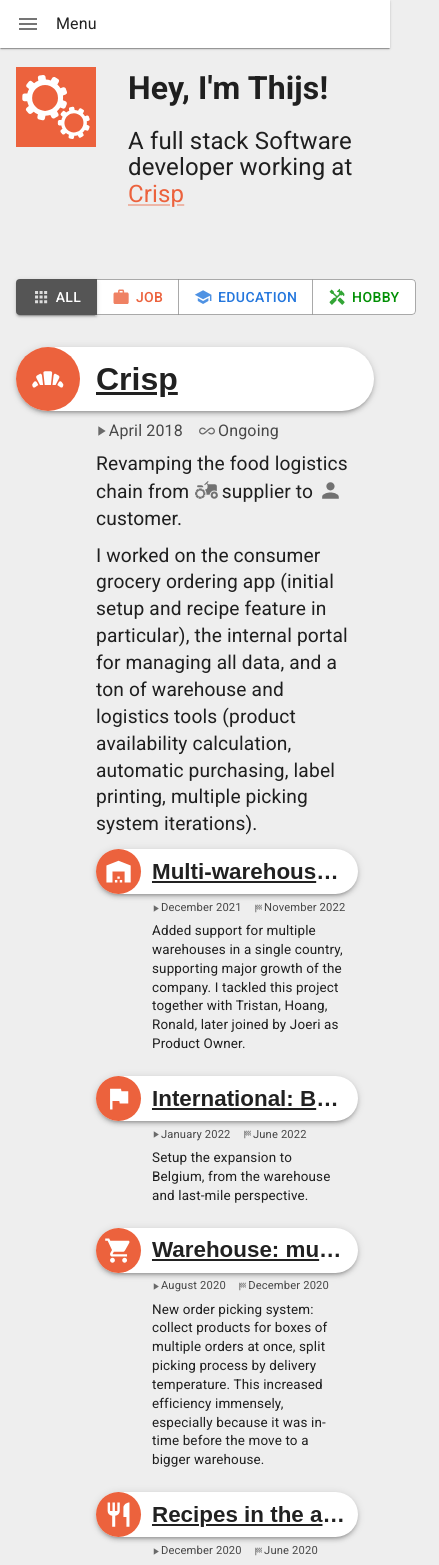
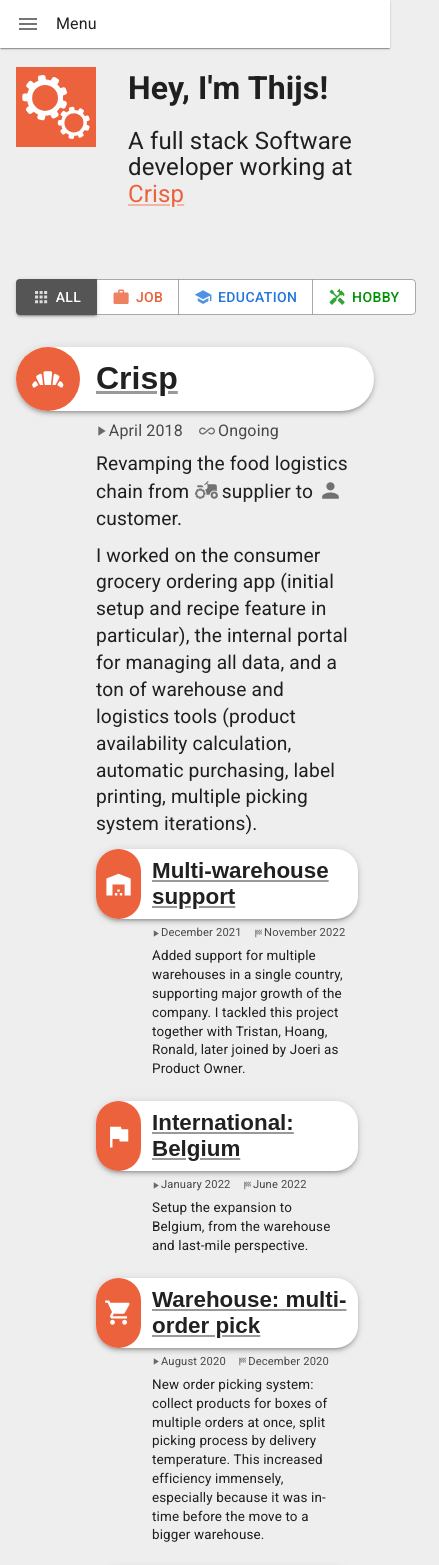
Before and after one commit to NLthijs48/NLthijs48.github.io, a React (Create React App) app: page / in a window 390 px wide. Shown: the top 1565 px of the page, 439 px wide, since content can reach past the window. Built offline with nearby package versions, Linux system fonts and the light colour scheme.

Commit message:
Wrap activity titles and update icon styling for it
Don't want to hide content on mobile, fix the layout to
deal with multi-line headers.

Could auto-scale font in the future to let wrapping
happen less often though

```diff
--- a/src/activityItem/ActivityItem.tsx
+++ b/src/activityItem/ActivityItem.tsx
@@ -28,6 +28,7 @@
 					onClick={() => setActivity(props.activity)}
 					style={{
 						textDecoration: 'underline',
+						textDecorationColor: 'rgba(0,0,0,0.4)',
 						width: '100%',
 						display: 'block',
 						fontSize: 'inherit',
--- a/src/activityItem/ActivityTitle.tsx
+++ b/src/activityItem/ActivityTitle.tsx
@@ -18,24 +18,25 @@
 			style={{
 				backgroundColor: 'white',
 				padding: 0,
-				height: '2em',
+				minHeight: '2em', // One line of text in ActivityTitleText
 				borderRadius: '1em',
 				display: 'flex',
 				flexDirection: 'row',
-				alignItems: 'center',
+				alignItems: 'stretch',
 			}}
 		>
 			<Tooltip title={activityTypeDescriptions[props.activity.activityType]}>
 				<div
 					style={{
 						width: '2em',
-						height: '2em',
+						minHeight: '2em',
 						display: 'flex',
+						flexDirection: 'column',
 						alignItems: 'center',
 						justifyContent: 'center',
 						backgroundColor: iconColor,
 						marginTop: 0,
-						borderRadius: '50%',
+						borderRadius: '1em',
 						color: 'white',
 						flexShrink: 0,
 					}}
--- a/src/activityItem/ActivityTitleText.tsx
+++ b/src/activityItem/ActivityTitleText.tsx
@@ -16,10 +16,8 @@
 			style={{
 				fontSize: '1em',
 				margin: 0,
-				padding: '0em 0.5em 0em 0.5em',
-				whiteSpace: 'nowrap',
-				textOverflow: 'ellipsis',
-				overflow: 'hidden',
+				padding: '0.4em 0.5em 0.4em 0.5em',
+				textAlign: 'left',
 			}}
 		>
 			{props.activity.name}
```
